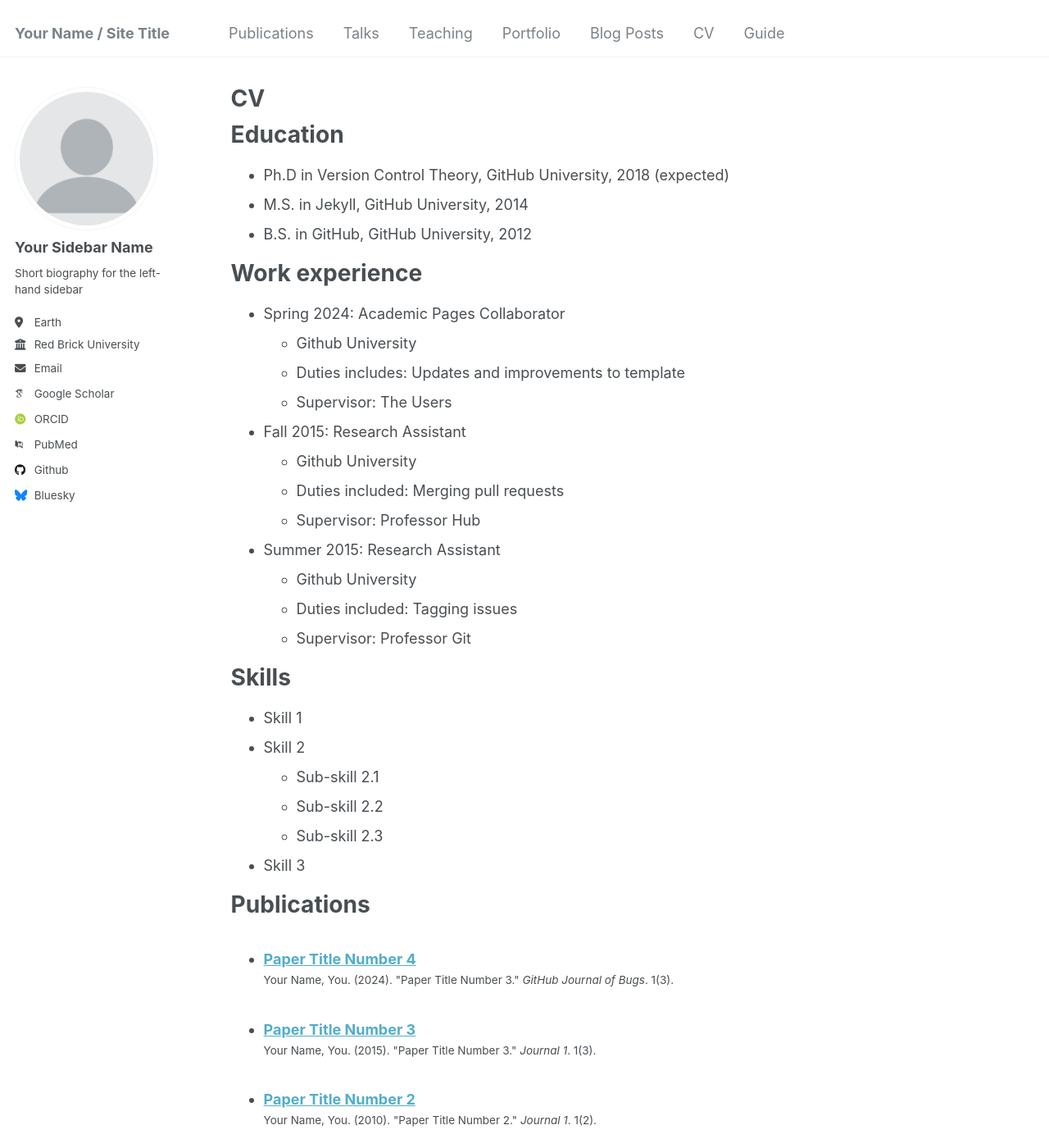
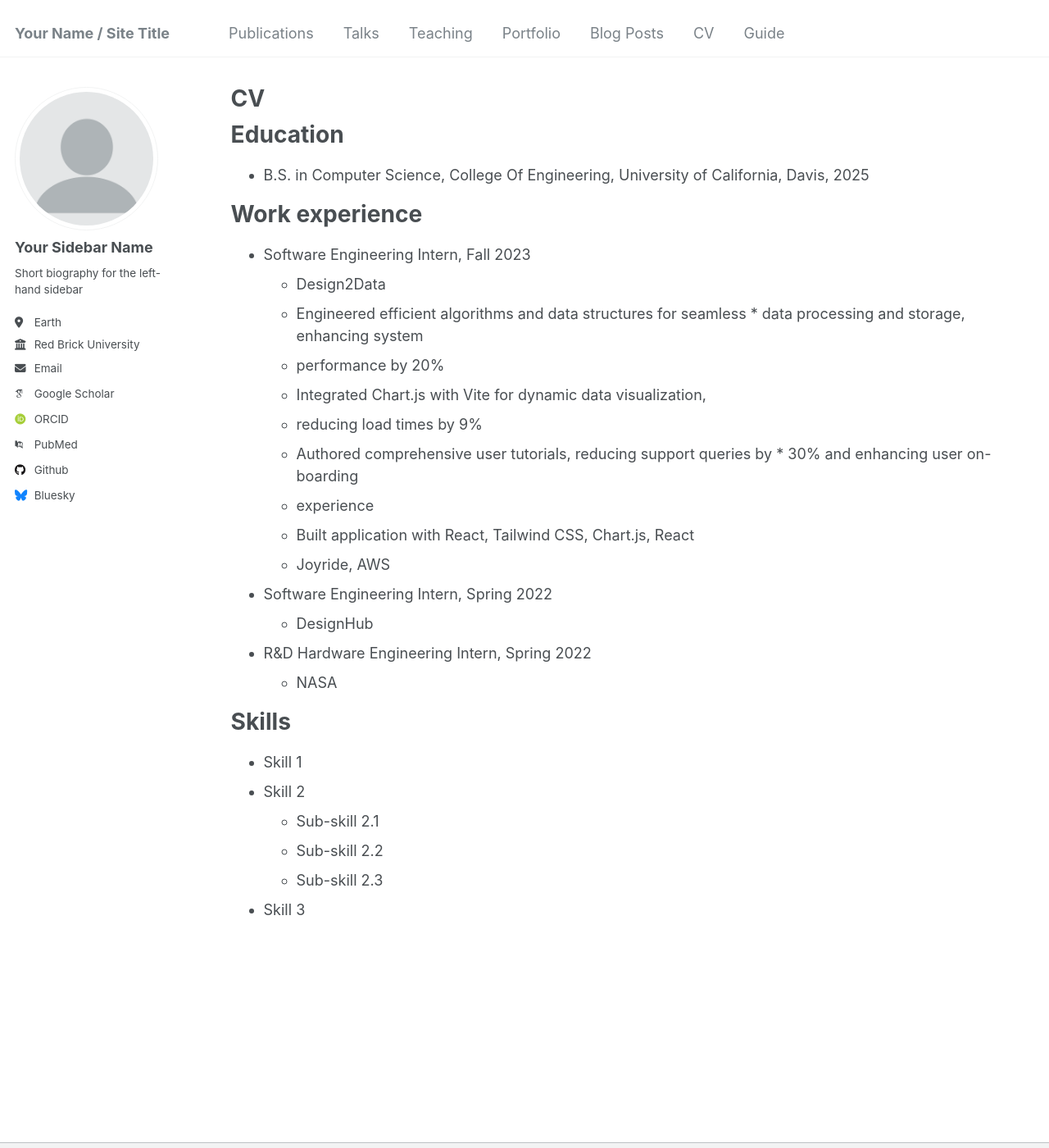
Before and after one commit to abdulnawab916/abdulnawab916.github.io, a Jekyll site: the page built from _pages/cv.md, in a window 1280 px wide and 1400 px high. Shown: the whole window at 82% size. Built offline with Jekyll 4.4.1, drawn with Linux system fonts in a browser that asks for light colours; some web fonts are replaced; some of the changed text lies outside the part shown.

Commit message:
added my exp. to cv.md

```diff
--- a/_pages/cv.md
+++ b/_pages/cv.md
@@ -11,26 +11,26 @@ redirect_from:
 
 Education
 ======
-* Ph.D in Version Control Theory, GitHub University, 2018 (expected)
-* M.S. in Jekyll, GitHub University, 2014
-* B.S. in GitHub, GitHub University, 2012
+* B.S. in Computer Science, College Of Engineering, University of California, Davis, 2025
 
 Work experience
 ======
-* Spring 2024: Academic Pages Collaborator
-  * Github University
-  * Duties includes: Updates and improvements to template
-  * Supervisor: The Users
+* Software Engineering Intern, Fall 2023
+  * Design2Data
+  * Engineered efficient algorithms and data structures for seamless      * data processing and storage, enhancing system
+  * performance by 20%
+  * Integrated Chart.js with Vite for dynamic data visualization,
+  * reducing load times by 9%
+  * Authored comprehensive user tutorials, reducing support queries by    * 30% and enhancing user on-boarding
+  * experience
+  * Built application with React, Tailwind CSS, Chart.js, React
+  * Joyride, AWS
 
-* Fall 2015: Research Assistant
-  * Github University
-  * Duties included: Merging pull requests
-  * Supervisor: Professor Hub
+* Software Engineering Intern, Spring 2022
+  * DesignHub
 
-* Summer 2015: Research Assistant
-  * Github University
-  * Duties included: Tagging issues
-  * Supervisor: Professor Git
+* R&D Hardware Engineering Intern, Spring 2022
+  * NASA
 
 Skills
 ======
@@ -40,25 +40,3 @@ Skills
   * Sub-skill 2.2
   * Sub-skill 2.3
 * Skill 3
-
-Publications
-======
-  <ul>{% for post in site.publications reversed %}
-    {% include archive-single-cv.html %}
-  {% endfor %}</ul>
-
-Talks
-======
-  <ul>{% for post in site.talks reversed %}
-    {% include archive-single-talk-cv.html  %}
-  {% endfor %}</ul>
-
-Teaching
-======
-  <ul>{% for post in site.teaching reversed %}
-    {% include archive-single-cv.html %}
-  {% endfor %}</ul>
-
-Service and leadership
-======
-* Currently signed in to 43 different slack teams
```
